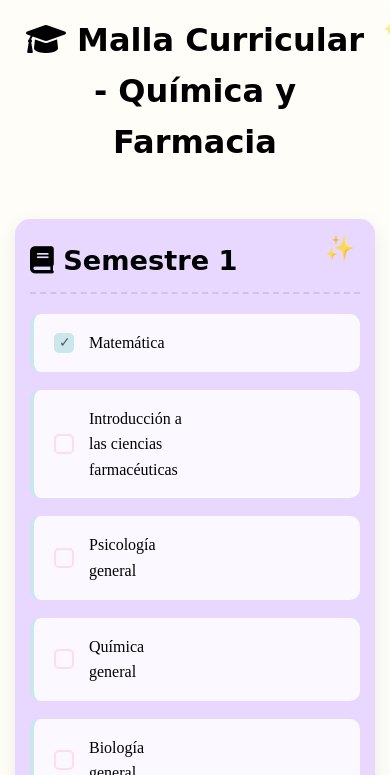
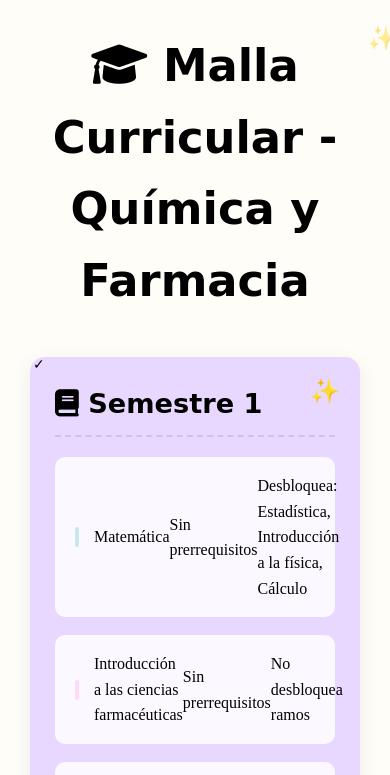
Before and after one commit to Binky-s/malla-interactiva, a plain HTML site: page index.html in a window 390 px wide. Both pictures are taken after a click on the label "Matemática". Shown: the top 775 px of the page. Drawn offline with Linux system fonts and the light colour scheme; a web font is replaced by a local one.

Commit message:
Update styles.css

```diff
--- a/css/styles.css
+++ b/css/styles.css
@@ -1,4 +1,3 @@
-/* RESET */
 * {
     margin: 0;
     padding: 0;
@@ -6,28 +5,24 @@
 }
 
 :root {
-    --color-approve: #C9E7ED;    /* Azul pastel (aprobado) */
-    --color-pending: #FDDAF5;    /* Rosa pastel (pendiente) */
-    --color-semester: #E8D8FF;   /* Lila pastel (semestres) */
-    --color-bg: #FFFDF7;         /* Fondo crema */
-    --color-text: #000000;       /* Texto negro */
+    --color-approve: #C9E7ED;
+    --color-pending: #FDDAF5;
+    --color-semester: #E8D8FF;
+    --color-bg: #FFFDF7;
+    --color-text: #000000;
 }
 
-/* FUENTES */
 body {
     font-family: 'Bookman Old Style', serif;
     background-color: var(--color-bg);
     color: var(--color-text);
     line-height: 1.6;
     padding: 30px;
-    min-height: 100vh;
 }
 
-/* TÍTULO */
 .header-container {
     text-align: center;
     margin-bottom: 40px;
-    position: relative;
 }
 
 h1 {
@@ -35,8 +30,6 @@ h1 {
     font-size: 2.8rem;
     display: inline-block;
     position: relative;
-    padding-bottom: 10px;
-    color: var(--color-text);
 }
 
 h1::after {
@@ -45,13 +38,7 @@ h1::after {
     right: -40px;
     top: -15px;
     font-size: 1.8rem;
-    animation: twinkle 2s infinite alternate;
-}
-
-/* SEMESTRES */
-#malla-container {
-    max-width: 900px;
-    margin: 0 auto;
+    animation: twinkle 2s infinite;
 }
 
 .semester {
@@ -59,10 +46,8 @@ h1::after {
     margin-bottom: 35px;
     padding: 25px;
     border-radius: 15px;
-    box-shadow: 0 6px 20px rgba(0, 0, 0, 0.08);
+    box-shadow: 0 6px 20px rgba(0,0,0,0.08);
     position: relative;
-    overflow: hidden;
-    transition: transform 0.4s ease;
 }
 
 .semester::before {
@@ -71,39 +56,28 @@ h1::after {
     top: 15px;
     right: 20px;
     font-size: 1.5rem;
-    opacity: 0.8;
-    animation: float 4s ease-in-out infinite;
+    animation: float 3s infinite;
 }
 
 .semester h2 {
     font-family: 'Lucida Handwriting', cursive;
     font-size: 1.7rem;
     margin-bottom: 20px;
-    color: var(--color-text);
-    border-bottom: 2px dashed rgba(0, 0, 0, 0.1);
+    border-bottom: 2px dashed rgba(0,0,0,0.1);
     padding-bottom: 10px;
 }
 
-/* RAMOS */
 .course {
-    background-color: rgba(255, 255, 255, 0.85);
+    background-color: rgba(255,255,255,0.85);
     margin: 18px 0;
     padding: 16px 20px;
     border-radius: 10px;
-    transition: all 0.3s ease;
     display: flex;
     align-items: center;
 }
 
-.course:hover {
-    background-color: rgba(255, 255, 255, 0.95);
-    transform: translateX(5px);
-}
-
-/* CHECKBOXES */
 input[type="checkbox"] {
     -webkit-appearance: none;
-    -moz-appearance: none;
     appearance: none;
     width: 20px;
     height: 20px;
@@ -111,9 +85,6 @@ input[type="checkbox"] {
     border-radius: 5px;
     margin-right: 15px;
     cursor: pointer;
-    position: relative;
-    transition: all 0.3s ease;
-    flex-shrink: 0;
 }
 
 input[type="checkbox"]:checked {
@@ -124,75 +95,17 @@ input[type="checkbox"]:checked {
 input[type="checkbox"]:checked::after {
     content: "✓";
     position: absolute;
-    color: #5A5A5A;
-    font-size: 14px;
     left: 3px;
     top: -1px;
+    font-size: 14px;
 }
 
-/* ACORDEÓN */
-.prereq, .unlocks {
-    max-height: 0;
-    overflow: hidden;
-    opacity: 0;
-    font-size: 0.95rem;
-    margin-left: 35px;
-    color: #555;
-    transition: all 0.5s ease;
-}
-
-.prereq.visible, .unlocks.visible {
-    max-height: 150px;
-    opacity: 1;
-    padding: 10px 0;
-}
-
-/* ESTADOS */
-.unlocked {
-    border-left: 4px solid var(--color-approve);
-}
-
-.locked {
-    border-left: 4px solid var(--color-pending);
-    opacity: 0.8;
-}
-
-/* ANIMACIONES */
 @keyframes twinkle {
-    0% { opacity: 0.5; transform: scale(0.8); }
-    100% { opacity: 1; transform: scale(1.1); }
+    0%, 100% { opacity: 0.5; transform: scale(0.8); }
+    50% { opacity: 1; transform: scale(1.1); }
 }
 
 @keyframes float {
     0%, 100% { transform: translateY(0); }
     50% { transform: translateY(-8px); }
 }
-
-@keyframes fadeIn {
-    from { opacity: 0; transform: translateY(30px); }
-    to { opacity: 1; transform: translateY(0); }
-}
-
-.semester {
-    animation: fadeIn 0.7s ease forwards;
-    opacity: 0;
-}
-
-.semester:nth-child(1) { animation-delay: 0.1s; }
-.semester:nth-child(2) { animation-delay: 0.2s; }
-/* ... (hasta el semestre 10) */
-
-/* RESPONSIVE */
-@media (max-width: 768px) {
-    body {
-        padding: 15px;
-    }
-
-    h1 {
-        font-size: 2rem;
-    }
-
-    .semester {
-        padding: 20px 15px;
-    }
-}
```
